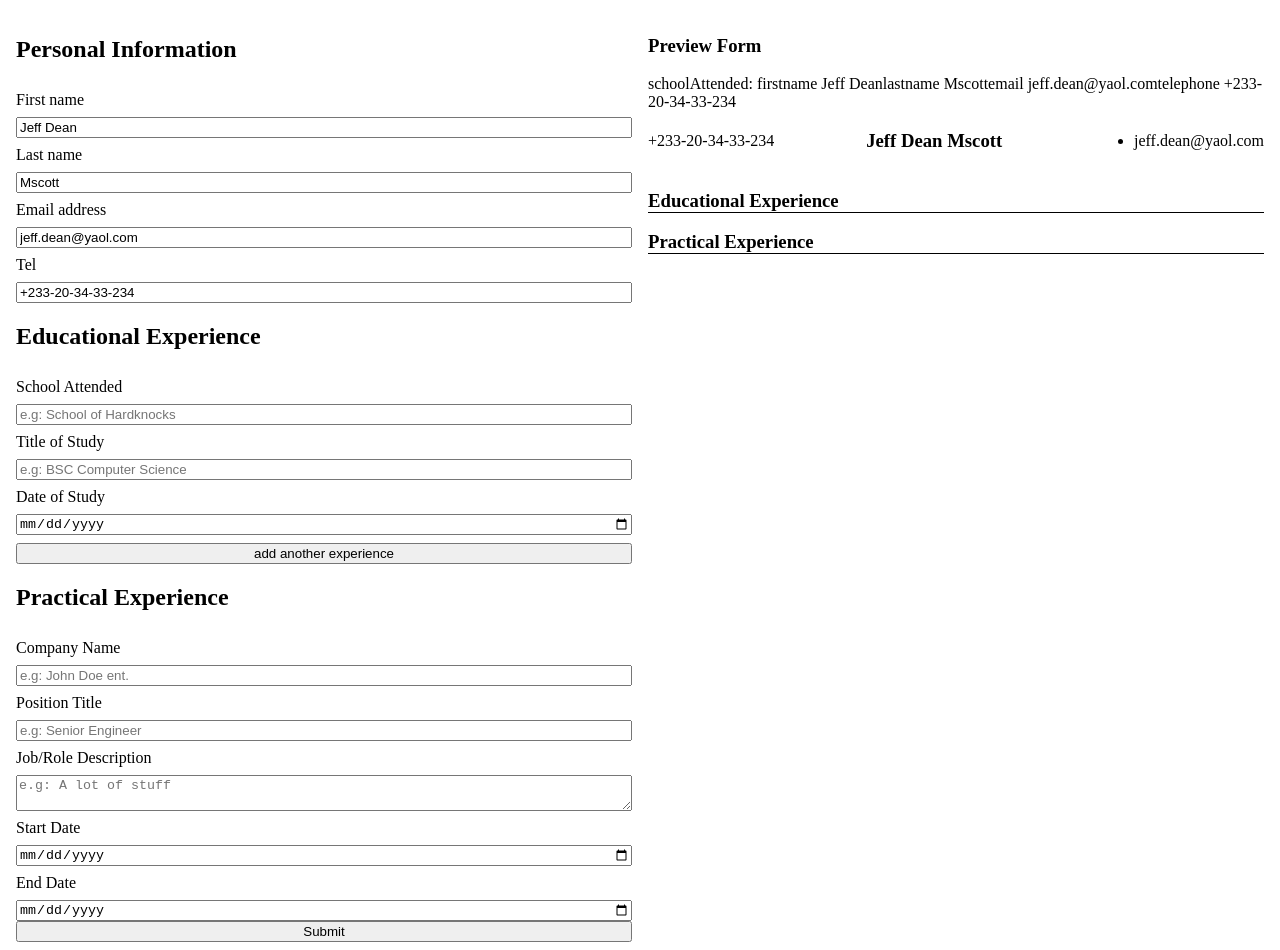
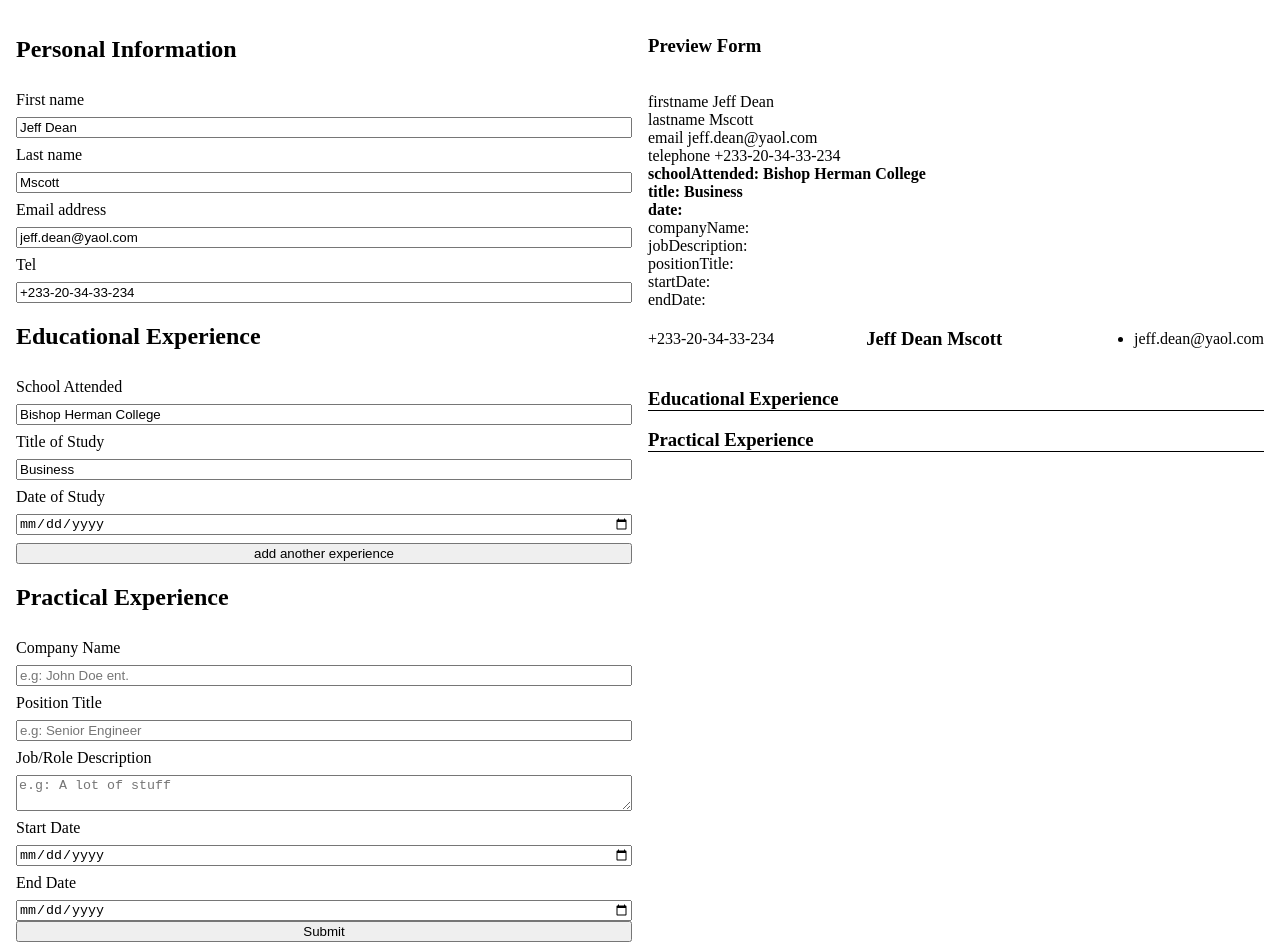
Before and after one commit to kafui4k/cv-project, a React (Create React App) app: page / in a window 1280 px wide. Built offline with nearby package versions, Linux system fonts and the light colour scheme.

Commit message:
Add Education Experience Multiple items

```diff
--- a/src/App.js
+++ b/src/App.js
@@ -15,8 +15,8 @@ class App extends Component {
         educationalExperience: [
           {
             id: Math.floor(Math.random() * 100 / 2),
-            schoolAttended: '',
-            studyTitle: '',
+            schoolAttended: 'Bishop Herman College',
+            studyTitle: 'Business',
             dateOfStudy: '',
           }
         ],
@@ -37,21 +37,32 @@ class App extends Component {
     this.handleFormSubmit = this.handleFormSubmit.bind(this)
   }
 
-  handleEducationalFormChange(event, id) {
-    console.log(event.target.value + id);
+  handleEducationalFormChange(e, id) {
+    this.setState(prevData => ({
+      ...prevData,
+      educationalExperience: prevData.educationalExperience.map(itm =>
+        itm.id === id ? {...itm, [e.target.name]: e.target.value} : itm)}))
 
-    this.setState({
+    // this.setState(prevState => {
+    //   const eduObj = prevState.educationalExperience.findIndex(obj => obj.id === id)
+    //   prevState.educationalExperience[eduObj][e.target.name] = e.target.value
 
-        // return {
-        //   educationalExperience: [prevState.educationalExperience.map(educateExpe => {
-        //   if (educateExpe.id === id) {
-        //     return {...educateExpe, [event.target.name]: event.target.value}
-        //   }
-        //     return educateExpe
-        //   })]
-        //   // educationalExperience: [...eded]
-        // }
-      })
+    //   return {
+    //     ...prevState,
+    //     educationalExperience: [
+    //       ...prevState.educationalExperience.splice(0, eduObj),
+    //       prevState.educationalExperience[eduObj],
+    //       // ...prevState.educationalExperience.splice(eduObj + 1)
+    //     ]
+    //   }
+    // })
+
+
+    // this.setState(prevState => {
+    //   return {
+    //     educationalExperience: [...prevState.educationalExperience.concat(event.target.value)]
+    //   }
+    // })
   }
 
   addNewEduExperience(event) {
@@ -81,8 +92,9 @@ class App extends Component {
   handleFormSubmit(event) {
     event.preventDefault();
     this.setState(prevState => ({
-        educationalExperiences: [...prevState.educationalExperiences, this.state.educationalExperience],
-        workExperiences: [...prevState.workExperiences, this.state.workExperience],
+        ...prevState.educationalExperiences,
+        educationalExperiences: this.state.educationalExperience
+        // workExperiences: [...prevState.workExperiences, this.state.workExperience],
     }))
   }
 
@@ -117,6 +129,11 @@ class App extends Component {
             lastname={this.state.lastname}
             email={this.state.email}
             telephone={this.state.telephone}
+            companyName={this.state.workExperience.companyName}
+            jobDescription={this.state.workExperience.jobDescription}
+            positionTitle={this.state.workExperience.positionTitle}
+            startDate={this.state.workExperience.startDate}
+            endDate={this.state.workExperience.endDate}
           />
           <div className='profile-header'>
             {this.state.telephone && this.state.telephone}
--- a/src/components/Form.js
+++ b/src/components/Form.js
@@ -45,7 +45,7 @@ class Form extends Component {
                 endDate={endDate}
                 handleFormChange={handleFormChange}
             />
-            <button className='btn-generate-resume' type='submit' onClick={handleFormSubmit}>Submit</button>
+            <button className='btn-generate-resume' type='submit'>Submit</button>
         </form>
     )
   }
--- a/src/components/PreviewForm.js
+++ b/src/components/PreviewForm.js
@@ -5,11 +5,22 @@ class PreviewForm extends Component {
     return (
       <section>
         <h1>Preview Form</h1>
-        schoolAttended: {this.props.educationalExperience.schoolAttended}
-        firstname {this.props.firstname}
-        lastname {this.props.lastname}
-        email {this.props.email}
-        telephone {this.props.telephone}
+        <br/>firstname {this.props.firstname}
+        <br/>lastname {this.props.lastname}
+        <br/>email {this.props.email}
+        <br/>telephone {this.props.telephone}
+        <br/>{this.props.educationalExperience.map(eduXp =>
+          <span key={eduXp.id}>
+            <strong>schoolAttended: {eduXp.schoolAttended}</strong>
+            <br/><strong>title: {eduXp.studyTitle}</strong>
+            <br/><strong>date: {eduXp.dateOfStudy}</strong>
+          </span>
+        )}
+        <br/>companyName: {this.props.companyName}
+        <br/>jobDescription: {this.props.jobDescription}
+        <br/>positionTitle: {this.props.positionTitle}
+        <br/>startDate: {this.props.startDate}
+        <br/>endDate: {this.props.endDate}
       </section>
     )
   }
--- a/src/components/forms/Educational.js
+++ b/src/components/forms/Educational.js
@@ -9,7 +9,7 @@ class Educational extends Component {
     const eduexpp = educationalExperience.map((educaExp) =>
       <EducationalItem
         key={educaExp.id}
-        id={educaExp.id}
+        // id={educaExp.id}
         educaExp={educaExp}
         onChange={handleEducationalFormChange}
       />
@@ -17,6 +17,7 @@ class Educational extends Component {
 
     return (
       <div className='educational_experience_wrapper'>
+        <h1 className='educational_wrapper___title'>Educational Experience</h1>
         {eduexpp}
         <button type='submit' onClick={addNewEduExperience}>add another experience</button>
       </div>
--- a/src/components/forms/EducationalItem.js
+++ b/src/components/forms/EducationalItem.js
@@ -4,11 +4,11 @@ import Input from '../Input'
 class EducationalItem extends Component {
   render() {
 
-    const {id, onChange, educaExp} = this.props
+    const {onChange, educaExp} = this.props
 
     return (
       <>
-        <h1 className='educational_wrapper___title'>Educational Experience</h1>
+
             <label htmlFor='schoolAttended'>School Attended</label>
             <Input
                 id="schoolAttended"
@@ -16,7 +16,7 @@ class EducationalItem extends Component {
                 name='schoolAttended'
                 placeholder='e.g: School of Hardknocks'
                 value={educaExp.schoolAttended}
-                onChange={(event) => onChange(event, id)}
+                onChange={(event) => onChange(event, educaExp.id)}
             />
 
             <label htmlFor='studyTitle'>Title of Study</label>
@@ -26,7 +26,7 @@ class EducationalItem extends Component {
                 name='studyTitle'
                 placeholder='e.g: BSC Computer Science'
                 value={educaExp.studyTitle}
-                onChange={(event) => onChange(event, id)}
+                onChange={(event) => onChange(event, educaExp.id)}
                 />
 
              <label htmlFor='dateOfStudy'>Date of Study</label>
@@ -35,7 +35,7 @@ class EducationalItem extends Component {
                 type='date'
                 name='dateOfStudy'
                 value={educaExp.dateOfStudy}
-                onChange={(event) => onChange(event, id)}
+                onChange={(event) => onChange(event, educaExp.id)}
             />
       </>
     )
```
